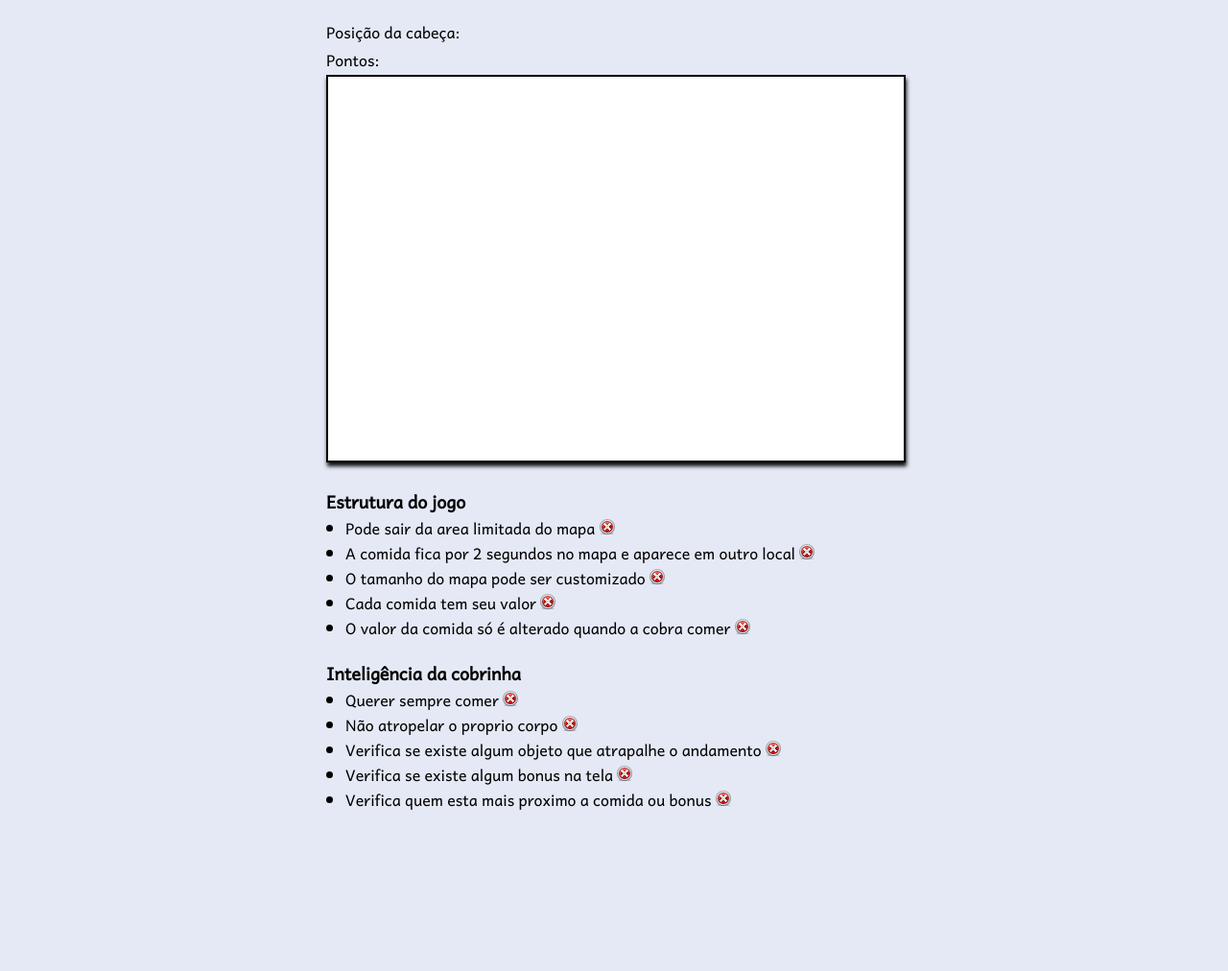
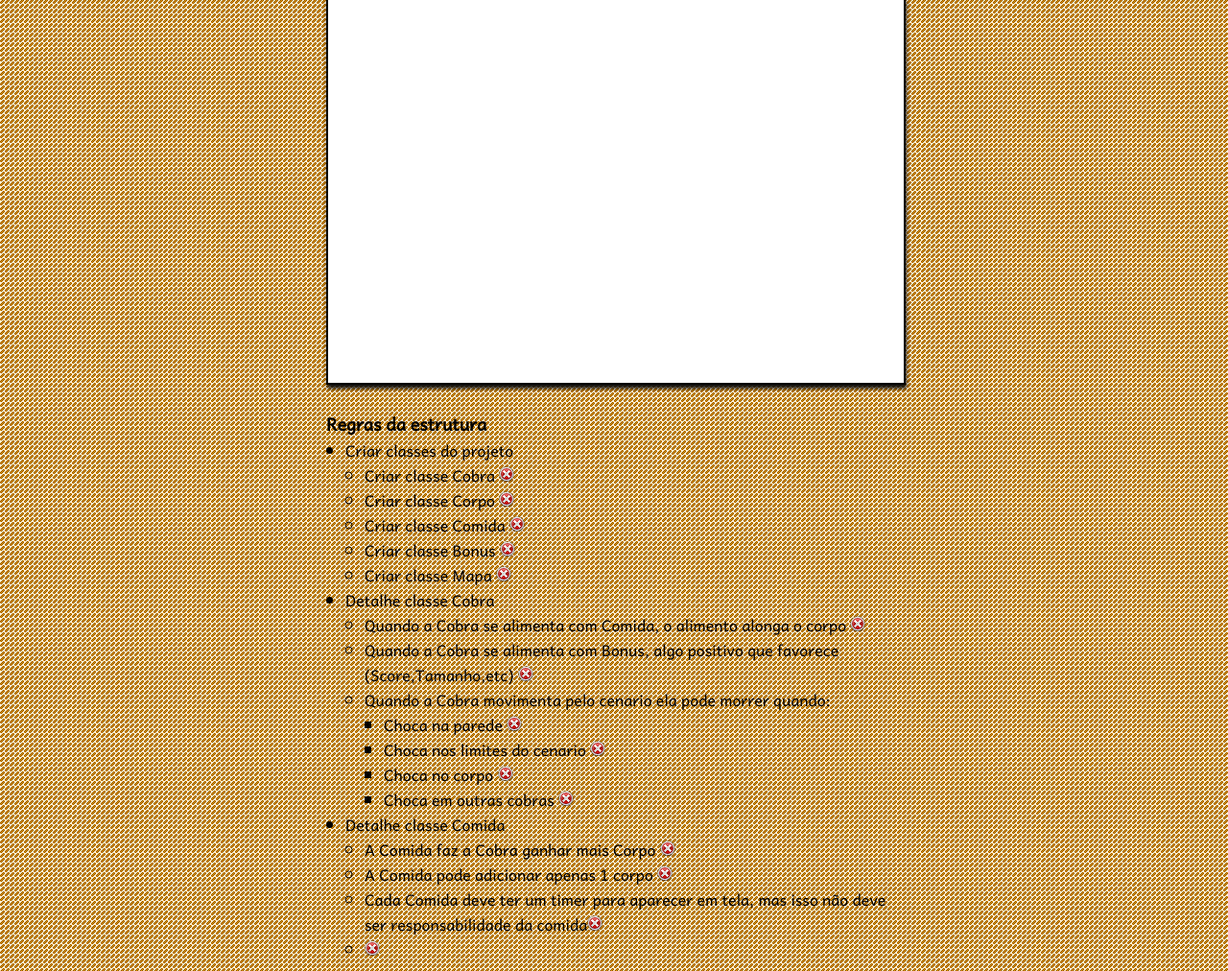
Before and after one commit to osmarsqueiroz/gameSnakeJs, a plain HTML site: page index.html in a window 1280 px wide. Shown: the part 81-1093 px from the top of the page at 96% size. Before the commit the page ends 937 px from the top, so only its background shows below. Drawn offline with Linux system fonts and the light colour scheme.

Commit message:
ajuste das metricas do projeto

```diff
--- a/css/style.css
+++ b/css/style.css
@@ -41,7 +41,8 @@
 
 body{
     font-size: 100%;
-    background-color: #E4E9F5;
+    background: url('../image/bg.png');
+
 }
 canvas{
     border:2px solid #000;
--- a/index.html
+++ b/index.html
@@ -1,7 +1,7 @@
 <!DOCTYPE html>
 <html>
     <head>
-        <title>Game Snake - build new year</title>
+        <title>Jogo da Cobrinha</title>
         <meta charset="UTF-8">
         <meta name="viewport" content="width=device-width, initial-scale=1.0">
         <link  href="css/style.css" media="all" rel="stylesheet" />
@@ -9,40 +9,48 @@
     </head>
     <body>
         <div id="master">
-            <h1>Cobrinha usando canvas (modo auto)</h1>
-            <p>Este jogo foi criado usando JavaScript e HTML5</p>
-            <br>
-            <p>Posição da cabeça: <strong id="testeX"></strong></p>
-            <p>Pontos: <strong id="meusPontos"></strong></p>
+            <h1>Jogo da Cobrinha</h1>
+            <h2>Este jogo foi criado usando JavaScript e Canvas(HTML5)</h2>
 
             <canvas id="myCanvas" width="600" height="400"></canvas>
+            <div class="info">
+                <h5>Regras da estrutura</h5>
+                <ul>
+                    <li>Criar classes do projeto <ul>
+                            <li>Criar classe Cobra <img src="image/error.png"></li>
+                            <li>Criar classe Corpo <img src="image/error.png"></li>
+                            <li>Criar classe Comida <img src="image/error.png"></li>
+                            <li>Criar classe Bonus <img src="image/error.png"></li>
+                            <li>Criar classe Mapa <img src="image/error.png"></li>
+                        </ul></li>
+                    <li>Detalhe classe Cobra
+                        <ul>
+                            <li>Quando a Cobra se alimenta com Comida, o alimento alonga o corpo <img src="image/error.png"></li>
+                            <li>Quando a Cobra se alimenta com Bonus, algo positivo que favorece (Score,Tamanho,etc) <img src="image/error.png"></li>
+                            <li>Quando a Cobra movimenta pelo cenario ela pode morrer quando:
+                                <ul>
+                                    <li>Choca na parede <img src="image/error.png"></li>
+                                    <li>Choca nos limites do cenario <img src="image/error.png"></li>
+                                    <li>Choca no corpo <img src="image/error.png"></li>
+                                    <li>Choca em outras cobras <img src="image/error.png"></li>
+                                </ul></li>
+                        </ul></li>
+                    <li>Detalhe classe Comida<ul>
+                            <li>A Comida faz a Cobra ganhar mais Corpo <img src="image/error.png"></li>
+                            <li>A Comida pode adicionar apenas 1 corpo <img src="image/error.png"></li>
+                            <li>Cada Comida deve ter um timer para aparecer em tela, mas isso não deve ser responsabilidade da comida<img src="image/error.png"></li>
+                            <li><img src="image/error.png"></li>
+                        </ul>
+                    </li>
+                </ul>
 
-            <div class="info">
-                <h5>Estrutura do jogo</h5>
-                <ul>
-                    <li>Pode sair da area limitada do mapa <img src="image/error.png"></li>
-                    <li>A comida fica por 2 segundos no mapa e aparece em outro local <img src="image/error.png"></li>
-                    <li>O tamanho do mapa pode ser customizado <img src="image/error.png"></li>
-                    <li>Cada comida tem seu valor  <img src="image/error.png"></li>
-                    <li>O valor da comida só é alterado quando a cobra comer  <img src="image/error.png"></li>
-                </ul>
-            </div>
-            <div class="info">
-                <h5>Inteligência da cobrinha</h5>
-                <ul>
-                    <li>Querer sempre comer  <img src="image/error.png"></li>
-                    <li>Não atropelar o proprio corpo <img src="image/error.png"></li>
-                    <li>Verifica se existe algum objeto que atrapalhe o andamento <img src="image/error.png"></li>
-                    <li>Verifica se existe algum bonus na tela <img src="image/error.png"></li>
-                    <li>Verifica quem esta mais proximo a comida ou bonus <img src="image/error.png"></li>
-                </ul>
             </div>
         </div>
         <script src="script/estrutura.js"></script>
         <script src="script/init.js"></script>
-         <script type="text/javascript">
+        <script type="text/javascript">
 
-            window.onload = function() {
+            window.onload = function () {
 
             }
 
```
Also changed, not shown: image/bg.png (added), 1 other file.
